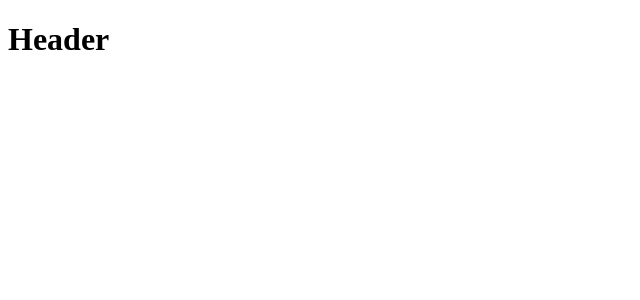
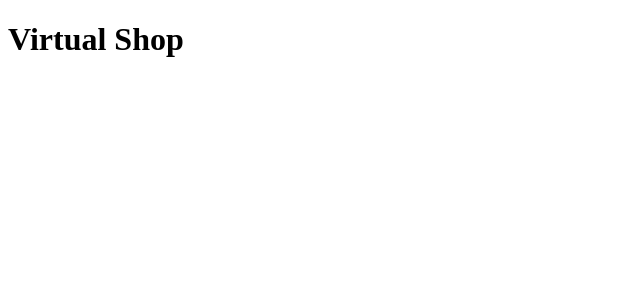
Before and after one commit to ivanurra/basics, a React (Create React App) app: page / in a window 1280 px wide. Shown: the top 300 px of the page, without its empty margins (0-640 px from the left). Built offline with nearby package versions, Linux system fonts and the light colour scheme.

Commit message:
className

```diff
--- a/src/components/Header.jsx
+++ b/src/components/Header.jsx
@@ -3,6 +3,6 @@ import React from 'react';
 export default function Header() {
 
     return (
-        <h1>Header</h1>
+        <h1 className="header">Virtual Shop</h1>
     )
 }
```
